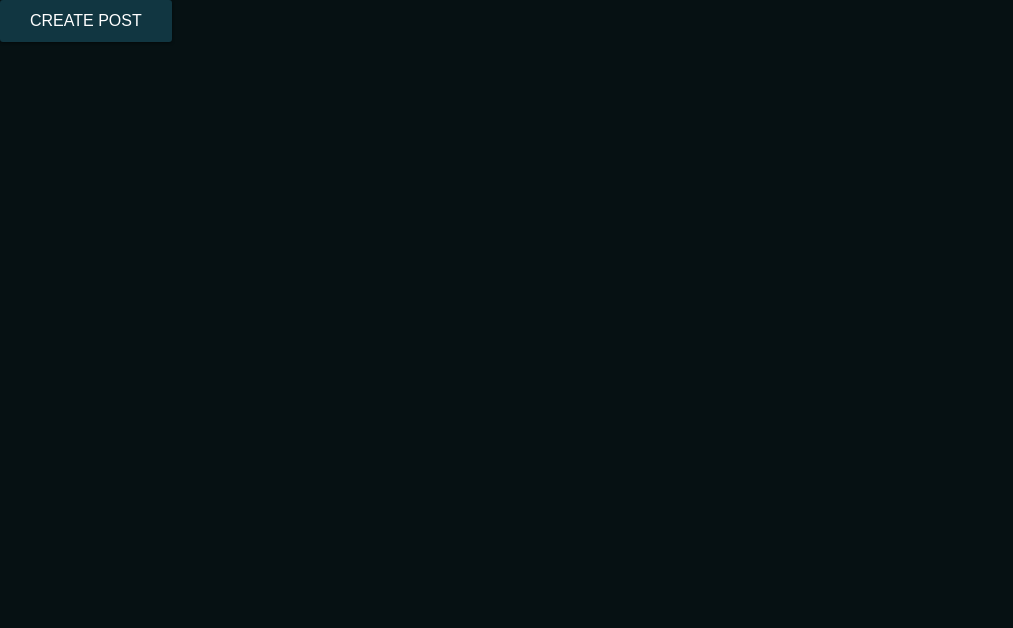
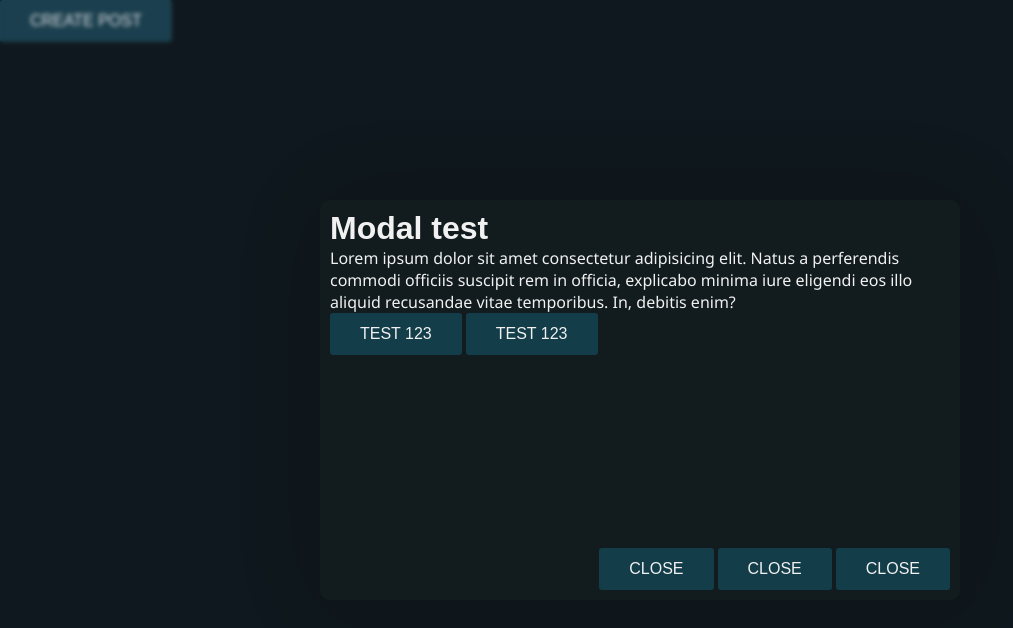
Before and after one commit to MaximilianMcC/cloak, a website: page public/index.html in a window 1280 px wide. Shown: the whole page, without its empty margins (0-1013 px from the left). Drawn offline with Linux system fonts and the light colour scheme; a web font is replaced by a local one.

Commit message:
Began working on adding modals

```diff
--- a/public/index.html
+++ b/public/index.html
@@ -3,6 +3,8 @@
 <head>
 	<meta charset="UTF-8">
 	<meta name="viewport" content="width=device-width, initial-scale=1.0">
+	<meta name="title" content="Cloak - Anonymous social media">
+	<meta name="description" content="Cloak is an an anonymous social media platform. Share thoughts, passions, and more anonymously">
 
 	<!-- Stuff in the tab -->
 	<title>Cloak</title>
@@ -12,12 +14,14 @@
 	<link rel="stylesheet" href="./styles/style.css">
 	<link rel="preconnect" href="https://fonts.googleapis.com">
 	<link rel="preconnect" href="https://fonts.gstatic.com" crossorigin>
-	<link href="https://fonts.googleapis.com/css2?family=Reem+Kufi+Fun:wght@700&display=swap" rel="stylesheet">
+	<link rel="stylesheet" href="https://fonts.googleapis.com/css2?family=Reem+Kufi+Fun:wght@700&display=swap">
 	<link rel="stylesheet" href="https://cdnjs.cloudflare.com/ajax/libs/font-awesome/6.4.0/css/all.min.css" integrity="sha512-iecdLmaskl7CVkqkXNQ/ZH/XLlvWZOJyj7Yy7tcenmpD1ypASozpmT/E0iPtmFIB46ZmdtAc9eNBvH0H/ZpiBw==" crossorigin="anonymous" referrerpolicy="no-referrer" />
 
 	<!-- Scripts -->
 	<script src="./js/utils.js" defer></script>
+	<script src="./js/modal.js" defer></script>
 	<script src="./js/postHandler.js" defer></script>
+
 
 </head>
 <body>
@@ -28,5 +32,22 @@
 		<button id="createPost">CREATE POST</button>
 
 
+		<!-- Modal test -->
+		<div class="modal-wrapper" id="modal1">
+			<div class="modal content-box">
+				<h1>Modal test</h1>
+				<p>Lorem ipsum dolor sit amet consectetur adipisicing elit. Natus a perferendis commodi officiis suscipit rem in officia, explicabo minima iure eligendi eos illo aliquid recusandae vitae temporibus. In, debitis enim?</p>
+				<button>test 123</button>
+				<button>test 123</button>
+
+				<!-- Controls -->
+				<ul class="controls">
+					<li><button>Close</button></li>
+					<li><button>Close</button></li>
+					<li><button>Close</button></li>
+				</ul>
+			</div>
+		</div>
+
 	</main>
 </body>
--- /dev/null
+++ b/public/js/modal.js
@@ -0,0 +1,5 @@
+function toggleModal(modalQuerySelector) {
+
+	const modalElement = document.querySelector(modalQuerySelector);
+	modalElement.classList.Toggle("visible");
+}
--- a/public/styles/style.scss
+++ b/public/styles/style.scss
@@ -32,7 +32,7 @@ p, input {
 	color: $text;
 }
 
-// Standard buttons
+// Standard button
 button {
 	background-color: $secondary;
 	padding: 12px 30px;
@@ -49,3 +49,59 @@ button {
 		box-shadow: 0px 1px 3px rgba(0, 0, 0, 0.5);
 	}
 }
+
+
+// Modal
+.modal-wrapper {
+	// display: none;
+	visibility: visible;
+	position: fixed;
+	z-index: 999999;
+	top: 0;
+	left: 0;
+	width: 100vw;
+	height: 100vh;
+
+	background-color: rgba(99, 92, 126, 0.1);
+	backdrop-filter: blur(2px);
+
+	display: flex;
+	justify-content: center;
+	align-items: center;
+
+
+	.modal {
+		position: relative;
+		width: 50%;
+		height: 50%;
+
+		box-shadow: 5px 5px 100px rgba(0, 0, 0, 0.1);
+
+		.controls {
+			position: absolute;
+			bottom: 0;
+			left: 0;
+			width: 100%;
+			list-style-type: none;
+			text-align: right;
+
+			//TODO: Don't put this in here
+			padding: 10px;
+
+			// background-color: $primary-background;
+
+			li { display: inline-block; }
+		}
+	}
+
+	&.visible { visibility: visible; }
+}
+
+
+
+
+.content-box {
+	background-color: $secondary-background;
+	border-radius: 10px;
+	padding: 10px;
+}
```
Also changed, not shown: public/styles/style.css.
